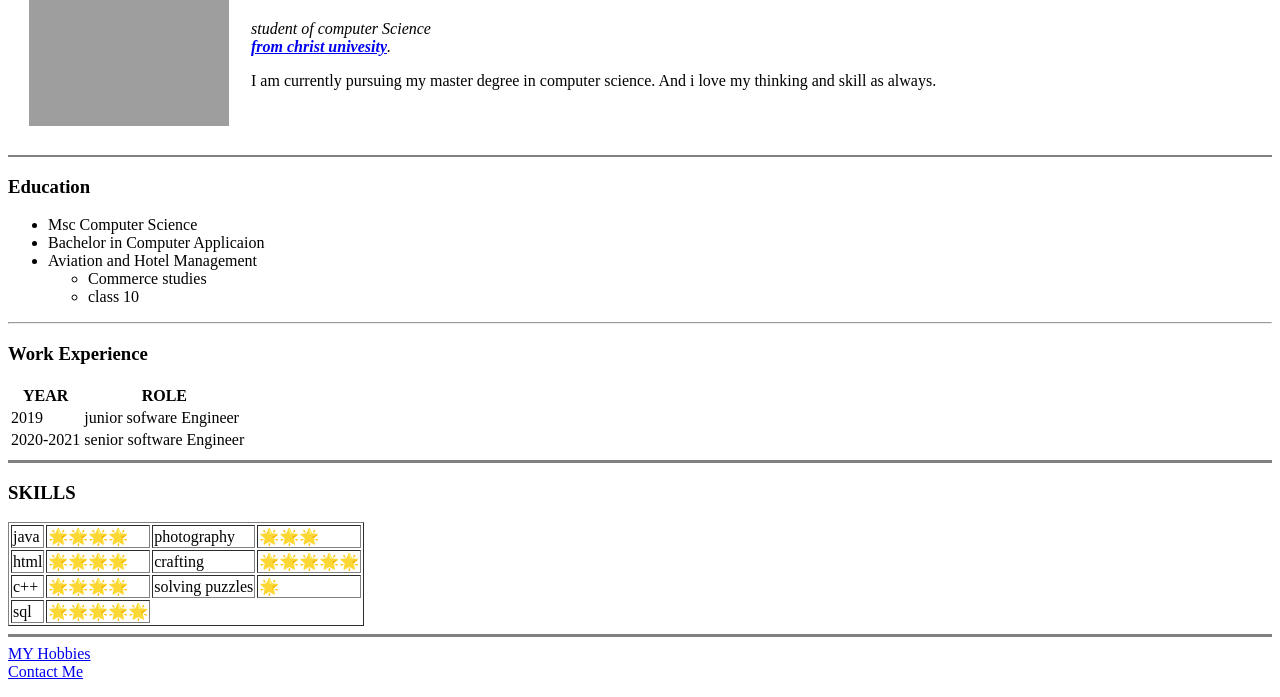
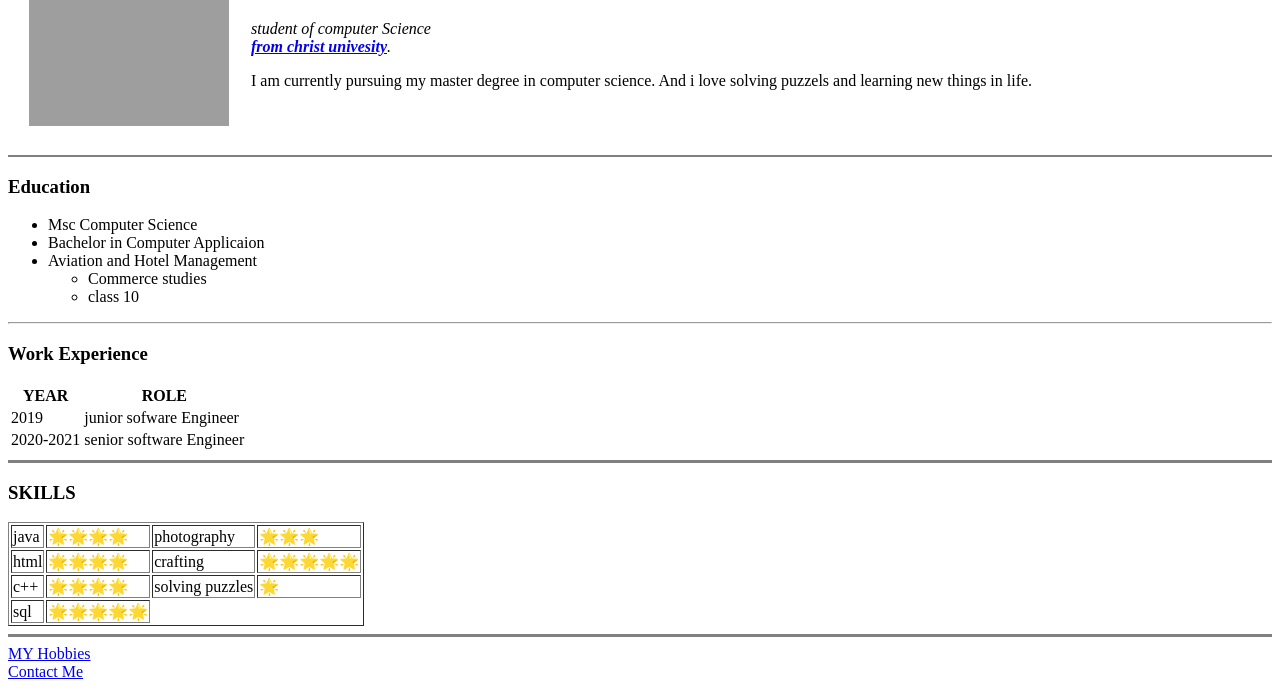
Before and after one commit to SangyChoe/cv, a plain HTML site: page index.html in a window 1280 px wide. Shown: the part 103-800 px from the top of the page. Drawn offline with Linux system fonts and the light colour scheme; grey boxes are pictures that could not be loaded.

Commit message:
Update index.html

```diff
--- a/index.html
+++ b/index.html
@@ -16,7 +16,7 @@
 
         <p>
           I am currently pursuing my master degree in computer science.
-          And i love my thinking and skill as always.
+          And i love solving puzzels and learning new things in life.
         </p></td>
     </tr>
   </table>
```
